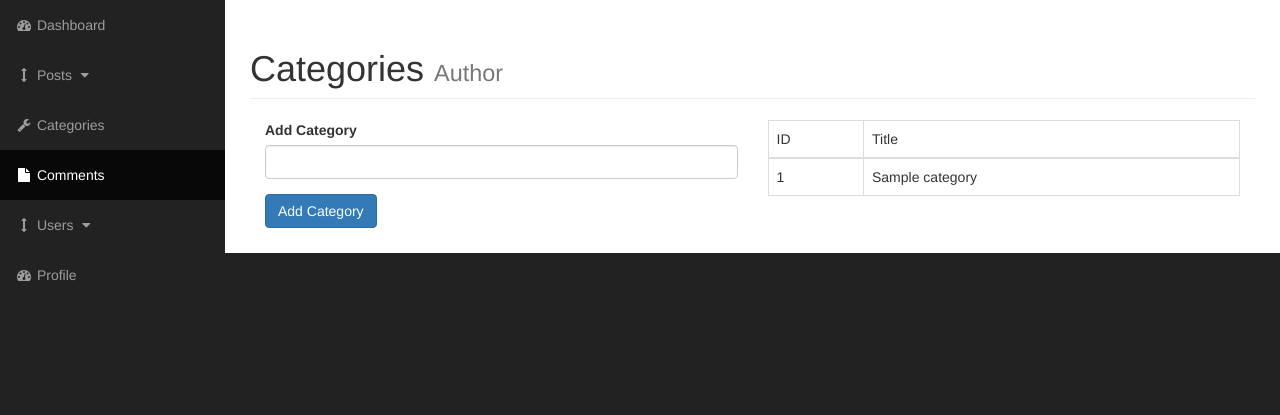
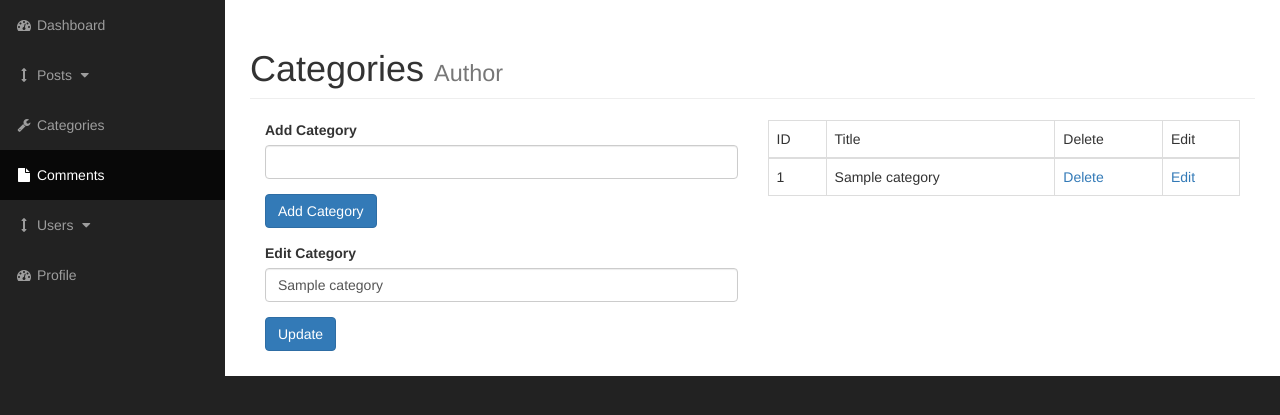
Before and after one commit to masaokaka/php_practice, a PHP site: page /admin/categories.php?edit=1 in a window 1280 px wide. Shown: the part 51-466 px from the top of the page. Run offline with PHP 8.4, Linux system fonts and the light colour scheme; tables that the repository leaves empty or names only in its code hold one stand-in row (values such as "Sample post").

Commit message:
update: リファクタ

```diff
--- a/admin/categories.php
+++ b/admin/categories.php
@@ -1,23 +1,5 @@
-<?php include "includes/header.php" ?>
-<?php
-$msg;
-if (isset($_POST["submit"])) {
-    $category = $_POST["cat_title"];
-    if (strlen($category) === 0) {
-        global $msg;
-        $msg = "Error: category should be more than 1 caracter";
-    } else {
-        $query = "INSERT INTO categories(cat_title) VALUES ('$category') ";
-        $result = mysqli_query($connection, $query);
-        if (!$result) {
-            die("QUERY FAILED" . mysqli_error(($connection)));
-        } else {
-            global $msg;
-            $msg = "Success: '$category' is added to Categories";
-        }
-    }
-}
-?>
+<?php include "./includes/header.php" ?>
+
 <div id="wrapper">
     <!-- Navigation -->
     <?php include "includes/navigation.php" ?>
@@ -35,15 +17,11 @@ if (isset($_POST["submit"])) {
                     </h1>
                     <div class="col-xs-12">
                         <?php
-                        global $msg;
-                        if (isset($msg)) {
-                            if (preg_match("/Error/", $msg)) {
-                                echo "<div class='alert alert-danger' role='alert'>{$msg}</div>";
-                            } else if (preg_match("/Success/", $msg)) {
-                                echo
-                                "<div class='alert alert-success' role='alert'>{$msg}</div>";
-                            }
-                        } ?>
+                        $msg = insert_categories($connection);
+                        $msg = update_category($connection);
+                        delete_category($connection);
+                        display_error($msg);
+                        ?>
                     </div>
                     <div class="col-xs-6">
                         <form action="categories.php" method="post">
@@ -55,6 +33,35 @@ if (isset($_POST["submit"])) {
                                 <input class="btn btn-primary" type="submit" name="submit" value="Add Category">
                             </div>
                         </form>
+                        <?php
+                        if (isset($_GET['edit'])) {
+                            $id = $_GET['edit'];
+                            $query = "SELECT * FROM categories WHERE cat_id = {$id} ";
+                            $result = mysqli_query($connection, $query);
+                            while ($row = mysqli_fetch_assoc($result)) {
+                                $id = $row['cat_id'];
+                                $title = $row['cat_title'];
+                        ?>
+                                <form action="categories.php" method="post">
+                                    <div class="form-group">
+                                        <label for="cat_title">Edit Category</label>
+                                        <input type="text" name="cat_title" class="form-control" value="<?php if (isset($title)) {
+                                                                                                            echo $title;
+                                                                                                        }; ?>">
+                                        <input type="hidden" name="cat_id" value=" <?php if (isset($id)) {
+                                                                                        echo $id;
+                                                                                    }; ?>">
+                                    <?php
+                                }
+                                    ?>
+                                    </div>
+                                    <div class="form-group">
+                                        <input class="btn btn-primary" type="submit" name="update" value="Update">
+                                    </div>
+                                </form>
+                            <?php
+                        }
+                            ?>
                     </div>
                     <div class="col-xs-6">
                         <table class="table table-bordered table-hover">
@@ -62,18 +69,21 @@ if (isset($_POST["submit"])) {
                                 <tr>
                                     <td>ID</td>
                                     <td>Title</td>
+                                    <td>Delete</td>
+                                    <td>Edit</td>
                                 </tr>
                             </thead>
                             <tbody>
                                 <?php
-                                $query = "SELECT * FROM categories ";
-                                $result = mysqli_query($connection, $query);
+                                $result = get_all_categories($connection);
                                 while ($row = mysqli_fetch_assoc($result)) {
                                     $id = $row["cat_id"];
                                     $title = $row["cat_title"];
                                     echo "<tr>
                                     <td>{$id}</td>
                                     <td>{$title}</td>
+                                    <td><a href='categories.php?delete={$id}'>Delete</a></td>
+                                    <td><a href='categories.php?edit={$id}'>Edit</a></td>
                                     </tr>";
                                 }
                                 ?>
--- /dev/null
+++ b/admin/function.php
@@ -0,0 +1,74 @@
+<?php
+function insert_categories($connection)
+{
+    if (isset($_POST["submit"])) {
+        $category = $_POST["cat_title"];
+        if (strlen($category) === 0) {
+            return "Error: category should be more than 1 caracter";
+        } else {
+            $query = "INSERT INTO categories(cat_title) VALUES ('$category') ";
+            $result = mysqli_query($connection, $query);
+            if (!$result) {
+                die("QUERY FAILED" . mysqli_error(($connection)));
+            } else {
+                return "Addition Success: '$category' is added to Categories";
+            }
+        }
+    }
+}
+function update_category($connection)
+{
+    if (isset($_POST['update'])) {
+        $id = $_POST["cat_id"];
+        $category = $_POST["cat_title"];
+        if (strlen($category) === 0) {
+            return "Error: category should be more than 1 caracter";
+        } else {
+            $query = "UPDATE categories SET cat_title = '$category' WHERE cat_id = '$id' ";
+            $result = mysqli_query($connection, $query);
+            if (!$result) {
+                die("QUERY FAILED" . mysqli_error(($connection)));
+            } else {
+                return "Update Success: ID: {$id} is updated to {$category} ";
+            }
+        }
+    }
+}
+
+function display_error($msg)
+{
+    global $msg;
+    if (isset($msg)) {
+        if (preg_match("/Error/", $msg)) {
+            echo "<div class='alert alert-danger' role='alert'>{$msg}</div>";
+        } else if (preg_match("/Success/", $msg)) {
+            echo
+            "<div class='alert alert-success' role='alert'>{$msg}</div>";
+        }
+    }
+}
+
+function get_all_categories($connection)
+{
+    $query = "SELECT * FROM categories ";
+    $result = mysqli_query($connection, $query);
+    if (!$result) {
+        die("QUERY FAILED" . mysqli_error(($connection)));
+    } else {
+        return $result;
+    }
+}
+
+function delete_category($connection)
+{
+    if (isset($_GET['delete'])) {
+        $id = $_GET['delete'];
+        $query = "DELETE FROM categories WHERE cat_id = {$id} ";
+        $result = mysqli_query($connection, $query);
+        if (!$result) {
+            die("QUERY FAILED" . mysqli_error(($connection)));
+        } else {
+            header("Location: categories.php");
+        }
+    }
+}
--- a/admin/includes/header.php
+++ b/admin/includes/header.php
@@ -1,4 +1,8 @@
 <?php include "../db.php"; ?>
+<?php include "./function.php"; ?>
+
+<?php ob_start(); ?>
+
 <!DOCTYPE html>
 <html lang="en">
 
```
